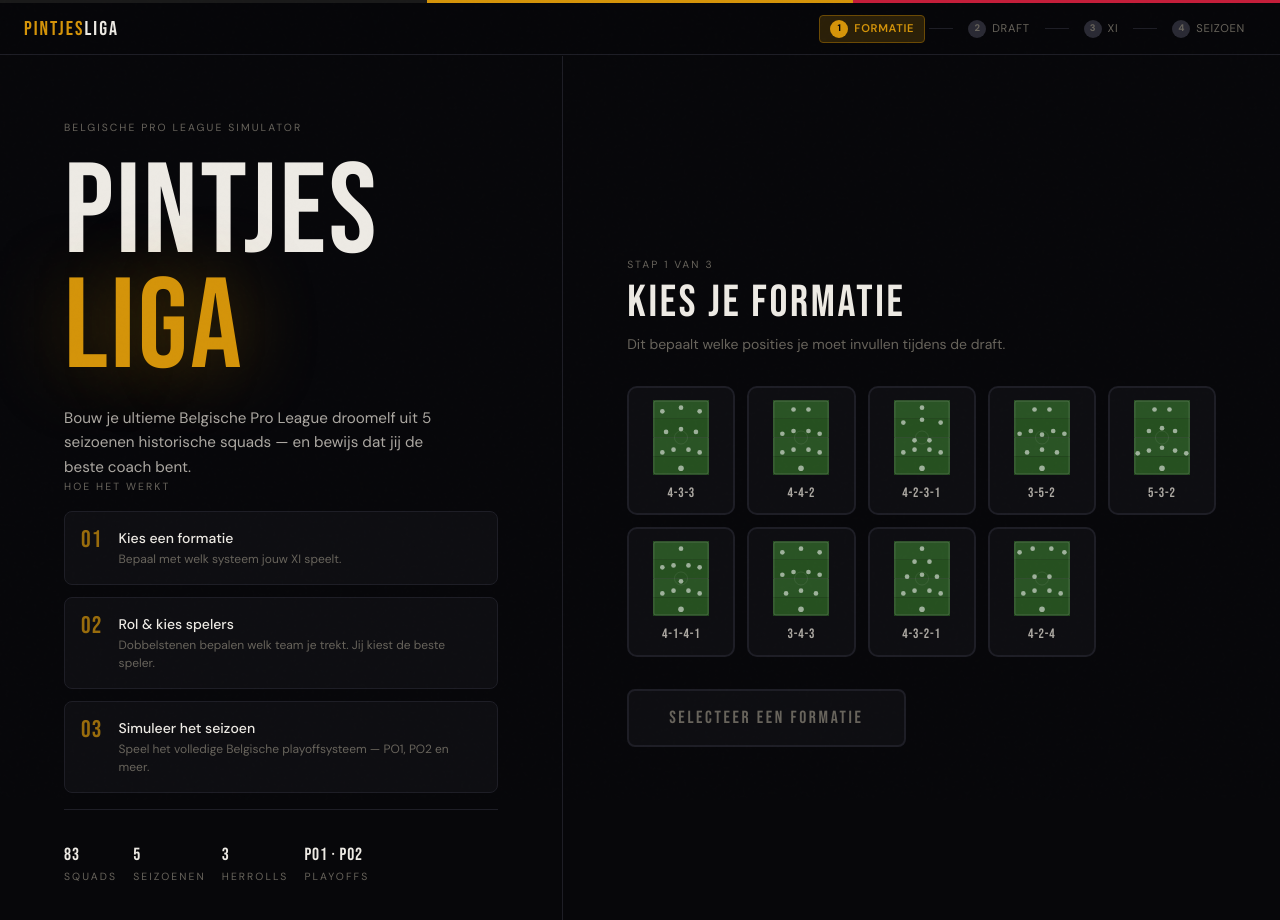
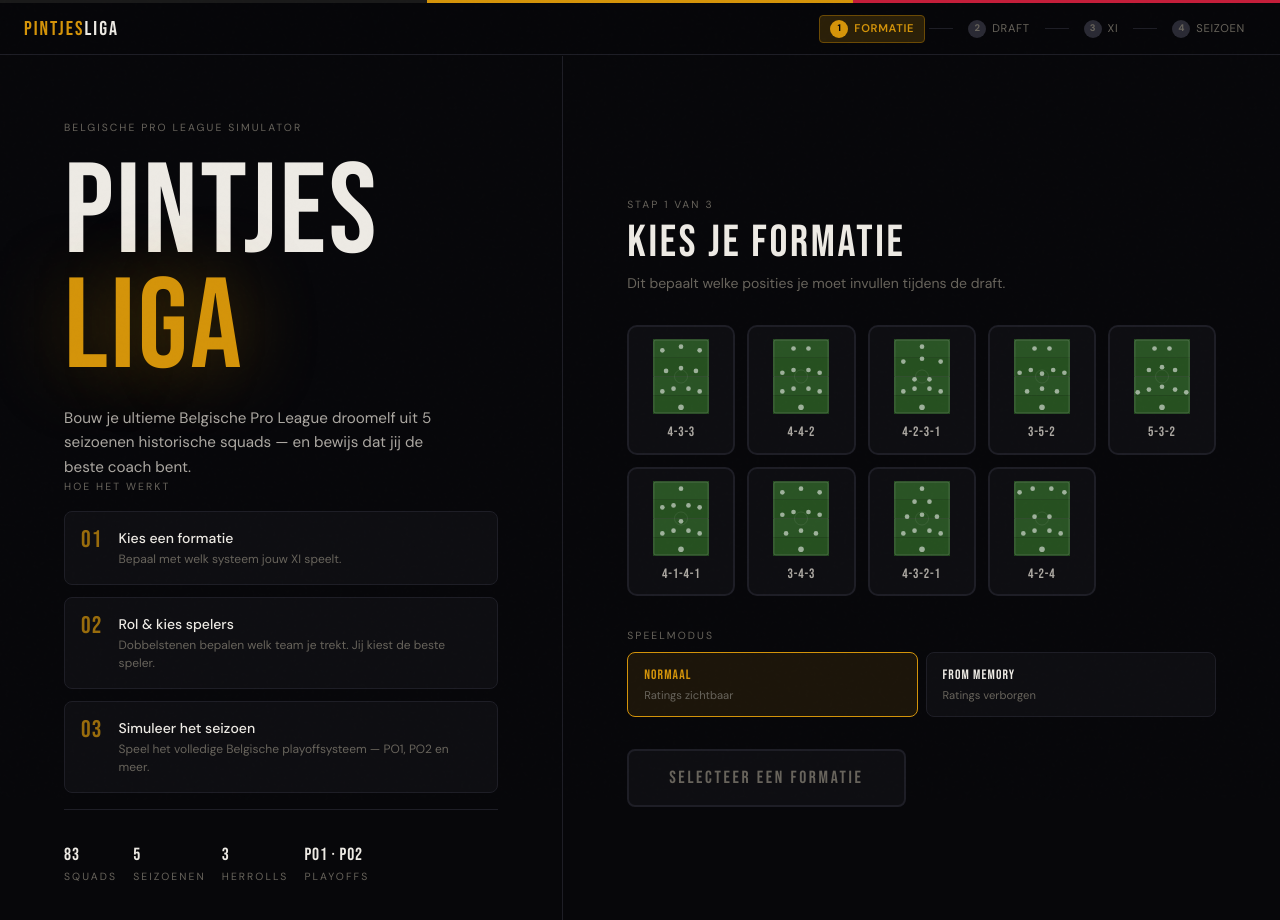
Before and after one commit to SebastienVanlede/pintjesliga, a Next.js app: page / in a window 1280 px wide. Shown: the top 920 px of the page. Built offline with nearby package versions, Linux system fonts and the light colour scheme.

Commit message:
Feat: From Memory modus — ratings verborgen tijdens draft

```diff
--- a/app/draft/page.tsx
+++ b/app/draft/page.tsx
@@ -12,7 +12,8 @@ interface Roll { team: Team; season: string; squad: Squad }
 
 export default function DraftPage() {
   const router = useRouter();
-  const { formation, pickedPlayers, pickPlayer } = useGameStore();
+  const { formation, pickedPlayers, pickPlayer, draftMode } = useGameStore();
+  const blind = draftMode === 'blind';
 
   const [phase, setPhase] = useState<Phase>('idle');
   const [roll, setRoll] = useState<Roll | null>(null);
@@ -345,6 +346,7 @@ export default function DraftPage() {
                         teamColor={roll.team.primaryColor}
                         disabled={disabled}
                         disabledReason={alreadyPicked ? 'Gekozen' : posFull ? 'Vol' : undefined}
+                        blind={blind}
                         onPick={() => !disabled && handleSelectPlayer(player)}
                       />
                     );
@@ -365,7 +367,7 @@ export default function DraftPage() {
               >
                 <p className="label-xs mb-3">Gekozen speler</p>
                 <div className="flex items-center gap-4">
-                  <OverallBadge overall={selectedPlayer.overall} size="lg" />
+                  <OverallBadge overall={selectedPlayer.overall} size="lg" blind={blind} />
                   <div className="flex-1">
                     <p className="font-semibold" style={{ color: 'var(--text)', fontSize: '1.05rem' }}>
                       {selectedPlayer.name}
@@ -416,9 +418,9 @@ export default function DraftPage() {
 
 // ─── Player card ──────────────────────────────────────────────────────────────
 
-function PlayerCard({ player, teamColor, onPick, disabled, disabledReason }: {
+function PlayerCard({ player, teamColor, onPick, disabled, disabledReason, blind }: {
   player: Player; teamColor: string; onPick: () => void;
-  disabled?: boolean; disabledReason?: string;
+  disabled?: boolean; disabledReason?: string; blind?: boolean;
 }) {
   const allPositions = playerPositions(player);
   return (
@@ -446,7 +448,7 @@ function PlayerCard({ player, teamColor, onPick, disabled, disabledReason }: {
       }}
     >
       <div className="flex items-center gap-3">
-        <OverallBadge overall={player.overall} size="sm" />
+        <OverallBadge overall={player.overall} size="sm" blind={blind} />
 
         <div className="flex-1 min-w-0">
           <div className="flex items-center gap-2">
@@ -496,10 +498,10 @@ function PlayerCard({ player, teamColor, onPick, disabled, disabledReason }: {
 
 // ─── Overall badge ────────────────────────────────────────────────────────────
 
-function OverallBadge({ overall, size }: { overall: number; size: 'sm' | 'lg' }) {
-  const color = overall >= 80 ? 'var(--gold)' : overall >= 73 ? '#A8E6CF' : overall >= 66 ? 'var(--text-2)' : 'var(--muted)';
-  const bg = overall >= 80 ? 'rgba(212,148,10,0.2)' : overall >= 73 ? 'rgba(168,230,207,0.12)' : overall >= 66 ? 'rgba(237,234,228,0.08)' : 'rgba(104,100,92,0.15)';
-  const dim = size === 'sm' ? { width: 38, height: 38, fontSize: '0.9rem' } : { width: 56, height: 56, fontSize: '1.4rem' };
+function OverallBadge({ overall, size, blind }: { overall: number; size: 'sm' | 'lg'; blind?: boolean }) {
+  const color = blind ? 'var(--muted)' : overall >= 80 ? 'var(--gold)' : overall >= 73 ? '#A8E6CF' : overall >= 66 ? 'var(--text-2)' : 'var(--muted)';
+  const bg    = blind ? 'rgba(104,100,92,0.1)' : overall >= 80 ? 'rgba(212,148,10,0.2)' : overall >= 73 ? 'rgba(168,230,207,0.12)' : overall >= 66 ? 'rgba(237,234,228,0.08)' : 'rgba(104,100,92,0.15)';
+  const dim   = size === 'sm' ? { width: 38, height: 38, fontSize: '0.9rem' } : { width: 56, height: 56, fontSize: '1.4rem' };
 
   return (
     <div style={{
@@ -515,7 +517,7 @@ function OverallBadge({ overall, size }: { overall: number; size: 'sm' | 'lg' })
       flexShrink: 0,
       letterSpacing: '0.02em',
     }}>
-      {overall}
+      {blind ? '?' : overall}
     </div>
   );
 }
--- a/app/page.tsx
+++ b/app/page.tsx
@@ -14,7 +14,7 @@ const HOW_IT_WORKS = [
 
 export default function HomePage() {
   const router = useRouter();
-  const { setFormation } = useGameStore();
+  const { setFormation, draftMode, setDraftMode } = useGameStore();
   const [selected, setSelected] = useState<Formation | null>(null);
 
   function handleStart() {
@@ -170,6 +170,38 @@ export default function HomePage() {
           ))}
         </motion.div>
 
+        {/* Draft mode toggle */}
+        <motion.div
+          initial={{ opacity: 0 }}
+          animate={{ opacity: 1 }}
+          transition={{ delay: 0.25 }}
+          className="flex flex-col gap-2"
+        >
+          <span className="label-xs">Speelmodus</span>
+          <div className="flex gap-2">
+            {([
+              { value: 'normal', label: 'Normaal', desc: 'Ratings zichtbaar' },
+              { value: 'blind',  label: 'From Memory', desc: 'Ratings verborgen' },
+            ] as const).map(({ value, label, desc }) => (
+              <button
+                key={value}
+                onClick={() => setDraftMode(value)}
+                className="flex-1 flex flex-col items-start px-4 py-3 rounded-lg transition-all duration-150"
+                style={{
+                  background: draftMode === value ? 'rgba(212,148,10,0.1)' : 'var(--surface)',
+                  border: `1.5px solid ${draftMode === value ? 'var(--gold)' : 'var(--border)'}`,
+                  cursor: 'pointer',
+                }}
+              >
+                <span style={{ fontFamily: 'var(--font-display)', fontSize: '0.85rem', letterSpacing: '0.08em', color: draftMode === value ? 'var(--gold)' : 'var(--text)' }}>
+                  {label}
+                </span>
+                <span style={{ fontSize: '0.7rem', color: 'var(--muted)', marginTop: 2 }}>{desc}</span>
+              </button>
+            ))}
+          </div>
+        </motion.div>
+
         {/* CTA */}
         <motion.div
           initial={{ opacity: 0 }}
--- a/lib/store.ts
+++ b/lib/store.ts
@@ -8,11 +8,13 @@ interface GameState {
   currentPositionIndex: number;
   simulatedSeason: SimulatedSeason | null;
   teamName: string;
+  draftMode: 'normal' | 'blind';
 
   setFormation: (f: Formation) => void;
   pickPlayer: (p: PickedPlayer) => void;
   setSimulatedSeason: (s: SimulatedSeason) => void;
   setTeamName: (n: string) => void;
+  setDraftMode: (m: 'normal' | 'blind') => void;
   reset: () => void;
 }
 
@@ -22,6 +24,7 @@ export const useGameStore = create<GameState>((set) => ({
   currentPositionIndex: 0,
   simulatedSeason: null,
   teamName: 'Mijn Droomelftal',
+  draftMode: 'normal',
 
   setFormation: (formation) =>
     set({ formation, pickedPlayers: [], currentPositionIndex: 0, simulatedSeason: null }),
@@ -36,6 +39,8 @@ export const useGameStore = create<GameState>((set) => ({
 
   setTeamName: (teamName) => set({ teamName }),
 
+  setDraftMode: (draftMode) => set({ draftMode }),
+
   reset: () =>
     set({ formation: null, pickedPlayers: [], currentPositionIndex: 0, simulatedSeason: null }),
 }));
```
